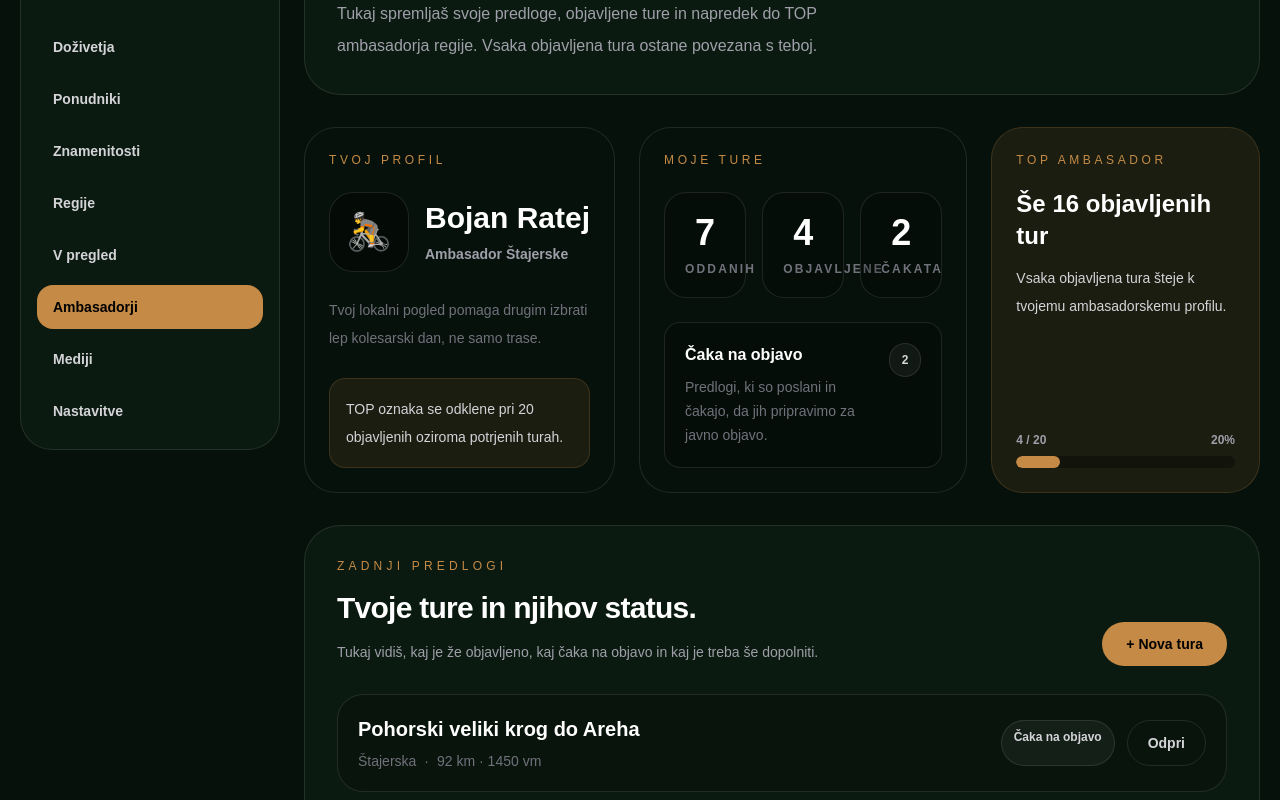
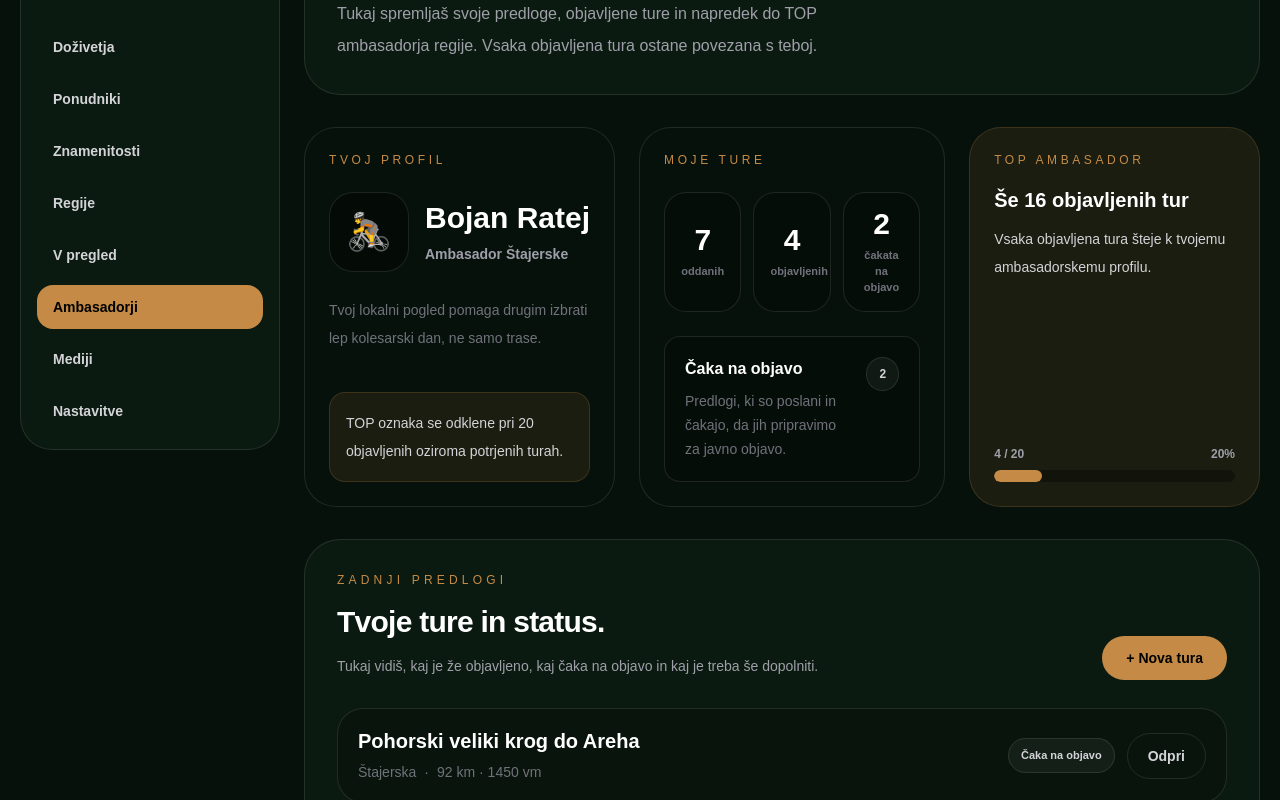
Before and after one commit to rabojan/bojan-on-bike-app, a Next.js app: page /admin/ambasador/koticek in a window 1280 px wide. Shown: the part 240-1040 px from the top of the page. Built offline with nearby package versions, Linux system fonts and the light colour scheme; sample sign-in values are in the browser's storage.

Commit message:
Polish ambassador dashboard layout

```diff
--- a/app/admin/ambasador/koticek/page.tsx
+++ b/app/admin/ambasador/koticek/page.tsx
@@ -31,9 +31,9 @@ function StatCard({
   label: string;
 }) {
   return (
-    <div className="rounded-[22px] border border-white/10 bg-black/20 p-5 text-center">
-      <div className="text-4xl font-black text-white">{value}</div>
-      <div className="mt-2 text-xs font-semibold uppercase tracking-[0.18em] text-zinc-500">
+    <div className="flex min-h-[104px] flex-col items-center justify-center rounded-[22px] border border-white/10 bg-black/20 p-4 text-center">
+      <div className="text-3xl font-black leading-none text-white">{value}</div>
+      <div className="mt-2 max-w-full text-[11px] font-semibold leading-4 text-zinc-500">
         {label}
       </div>
     </div>
@@ -49,7 +49,7 @@ function StatusBadge({ status }: { status: string }) {
         : "border-white/10 bg-white/5 text-zinc-300";
 
   return (
-    <span className={`rounded-full border px-3 py-2 text-xs font-bold ${tone}`}>
+    <span className={`whitespace-nowrap rounded-full border px-3 py-2 text-[11px] font-bold ${tone}`}>
       {status}
     </span>
   );
@@ -95,8 +95,8 @@ export default function AmbassadorDashboardPage() {
           </div>
         </section>
 
-        <section className="grid gap-6 xl:grid-cols-[1fr_1.1fr_0.9fr]">
-          <div className="flex min-h-[280px] flex-col justify-between rounded-[32px] border border-white/10 bg-[#07110b] p-6">
+        <section className="grid gap-6 xl:grid-cols-[1fr_1fr_0.95fr]">
+          <div className="flex min-h-[300px] flex-col justify-between rounded-[32px] border border-white/10 bg-[#07110b] p-6">
             <div>
               <div className="text-xs uppercase tracking-[0.3em] text-[#c58b46]">
                 Tvoj profil
@@ -128,15 +128,15 @@ export default function AmbassadorDashboardPage() {
             </div>
           </div>
 
-          <div className="rounded-[32px] border border-white/10 bg-[#07110b] p-6">
+          <div className="flex min-h-[300px] flex-col justify-between rounded-[32px] border border-white/10 bg-[#07110b] p-6">
             <div className="text-xs uppercase tracking-[0.3em] text-[#c58b46]">
               Moje ture
             </div>
 
-            <div className="mt-6 grid grid-cols-3 gap-4">
+            <div className="mt-6 grid grid-cols-3 gap-3">
               <StatCard value="7" label="oddanih" />
-              <StatCard value="4" label="objavljene" />
-              <StatCard value="2" label="čakata" />
+              <StatCard value="4" label="objavljenih" />
+              <StatCard value="2" label="čakata na objavo" />
             </div>
 
             <div className="mt-6 rounded-2xl border border-white/10 bg-black/20 p-5">
@@ -156,13 +156,13 @@ export default function AmbassadorDashboardPage() {
             </div>
           </div>
 
-          <div className="flex min-h-[280px] flex-col justify-between rounded-[32px] border border-[#c58b46]/20 bg-[#c58b46]/10 p-6">
+          <div className="flex min-h-[300px] flex-col justify-between rounded-[32px] border border-[#c58b46]/20 bg-[#c58b46]/10 p-6">
             <div>
               <div className="text-xs uppercase tracking-[0.3em] text-[#c58b46]">
                 TOP ambasador
               </div>
 
-              <h2 className="mt-5 text-2xl font-black text-white">
+              <h2 className="mt-5 text-xl font-black leading-tight text-white">
                 Še 16 objavljenih tur
               </h2>
 
@@ -192,7 +192,7 @@ export default function AmbassadorDashboardPage() {
               </div>
 
               <h2 className="mt-4 text-3xl font-black tracking-tight text-white">
-                Tvoje ture in njihov status.
+                Tvoje ture in status.
               </h2>
 
               <p className="mt-3 max-w-2xl text-sm leading-7 text-zinc-400">
@@ -213,10 +213,10 @@ export default function AmbassadorDashboardPage() {
             {proposals.map((proposal) => (
               <div
                 key={proposal.title}
-                className="grid gap-4 rounded-[26px] border border-white/10 bg-black/20 p-5 md:grid-cols-[1fr_auto] md:items-center"
+                className="grid gap-4 rounded-[26px] border border-white/10 bg-black/20 p-5 md:grid-cols-[minmax(0,1fr)_auto] md:items-center"
               >
                 <div>
-                  <div className="text-xl font-black text-white">
+                  <div className="text-lg font-black leading-tight text-white md:text-xl">
                     {proposal.title}
                   </div>
 
@@ -227,7 +227,7 @@ export default function AmbassadorDashboardPage() {
                   </div>
                 </div>
 
-                <div className="flex flex-wrap gap-3 md:justify-end">
+                <div className="flex flex-wrap items-center gap-3 md:justify-end">
                   <StatusBadge status={proposal.status} />
 
                   <button className="rounded-full border border-white/10 px-5 py-3 text-sm font-bold text-zinc-300">
```
